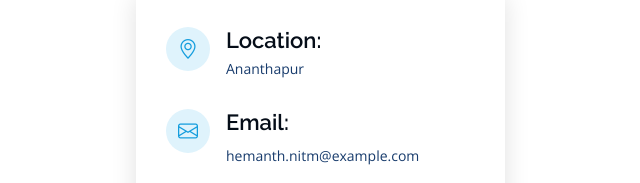
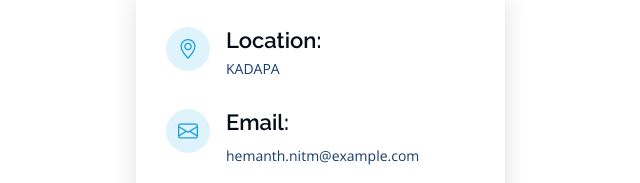
Before and after one commit to hemu33662/PortFolio, a plain HTML site: page index.html in a window 1280 px wide. Shown: the part 4864-5047 px from the top of the page, 194-834 px from the left. Drawn offline with nearby package versions, Linux system fonts and the light colour scheme.

Commit message:
Update index.html

```diff
--- a/index.html
+++ b/index.html
@@ -406,7 +406,7 @@ a food and medicine request Website </em></p>
               <div class="address">
                 <i class="bi bi-geo-alt"></i>
                 <h4>Location:</h4>
-                <p>Ananthapur</p>
+                <p>KADAPA</p>
               </div>
 
               <div class="email">
```
